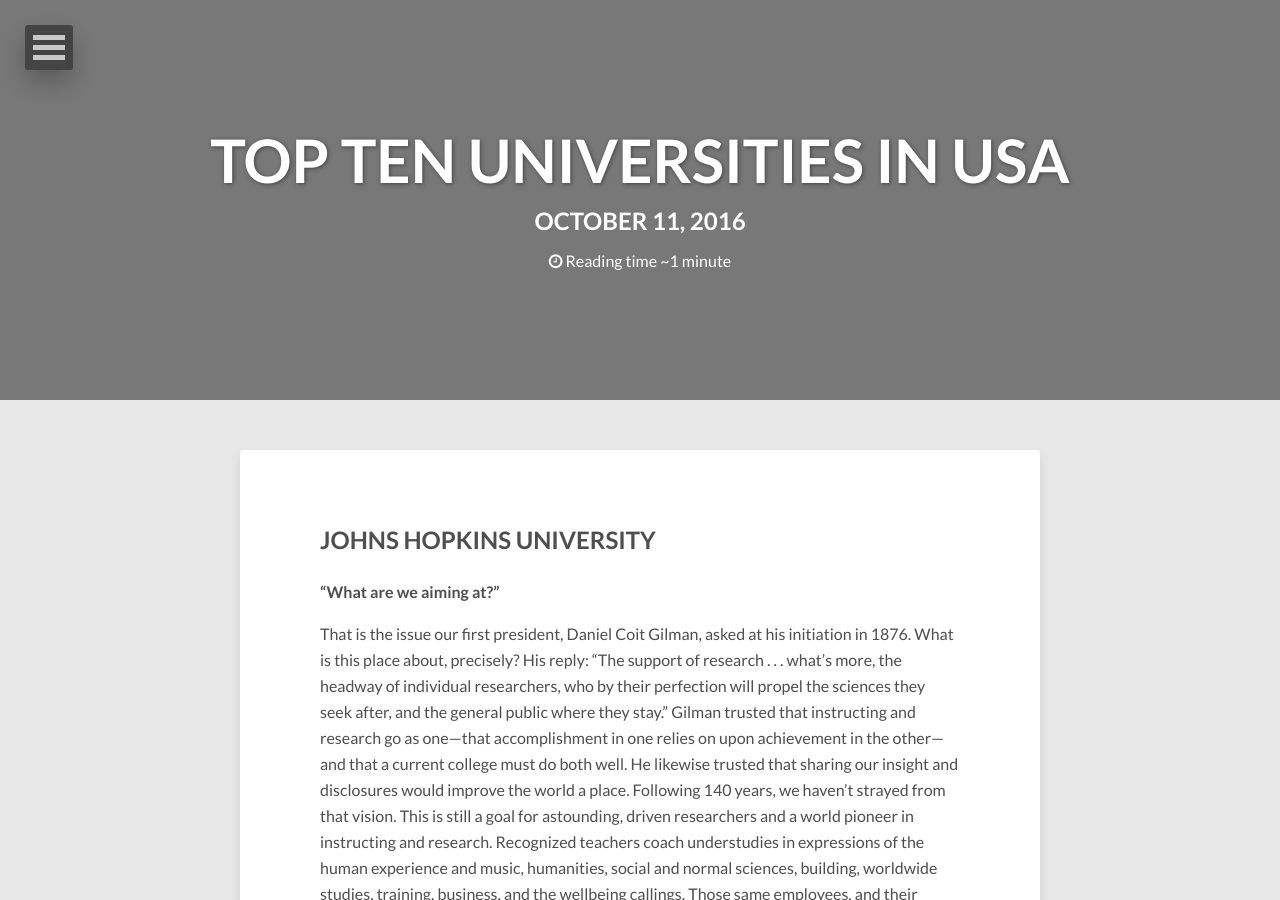
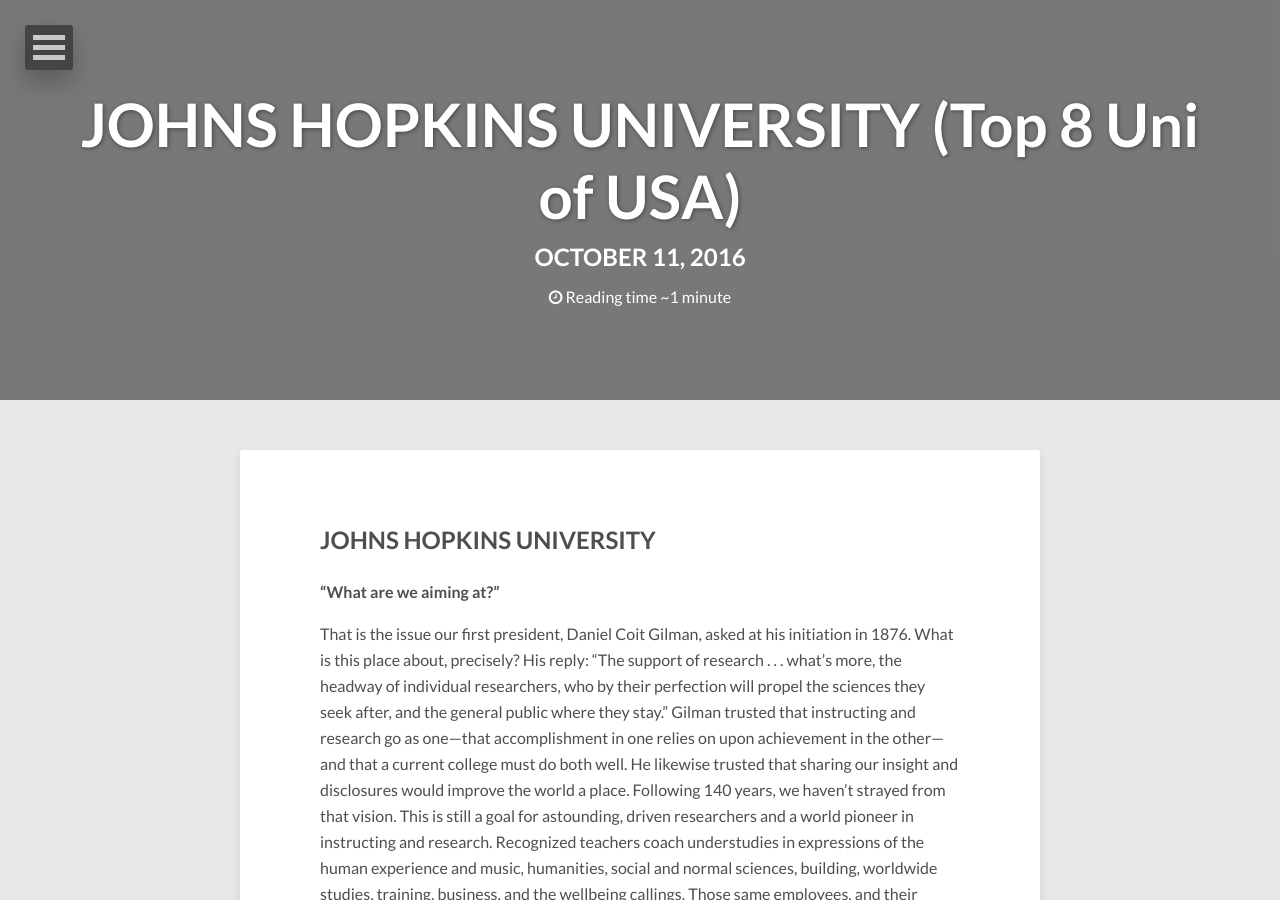
Before and after one commit to vivek1karna/topten, a Jekyll site: the page built from _posts/2016-10-11-top-online-universities8.md, in a window 1280 px wide and 900 px high. Built offline with Jekyll 4.4.1, drawn with Linux system fonts in a browser that asks for light colours; nearby versions of some CDN libraries; comment, search, counter and statistics services are not loaded.

Commit message:
Update 2016-10-11-top-online-universities8.md

```diff
--- a/_posts/2016-10-11-top-online-universities8.md
+++ b/_posts/2016-10-11-top-online-universities8.md
@@ -1,6 +1,6 @@
 ---
 layout: post
-title: TOP TEN UNIVERSITIES IN USA
+title: JOHNS HOPKINS UNIVERSITY (Top 8 Uni of USA)
 description: Top Online Universities
 comments: true
 tags: [Masters in Teaching Programs Rankings]
```
